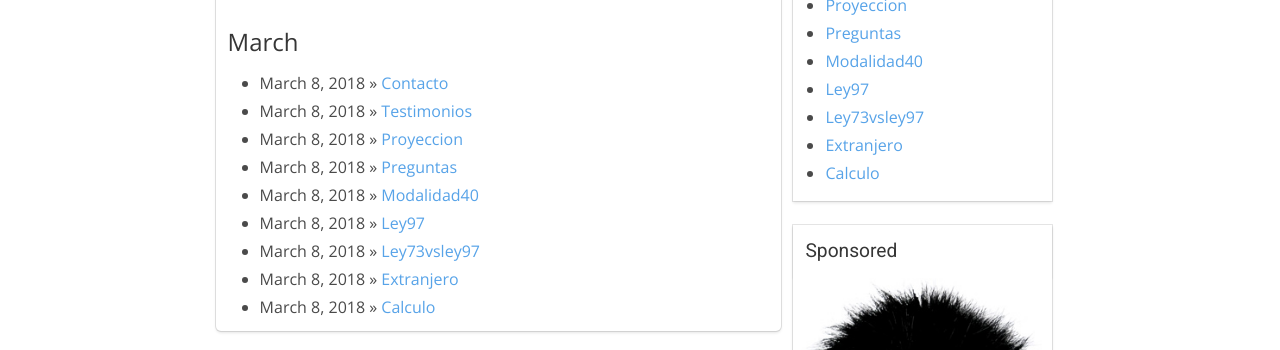
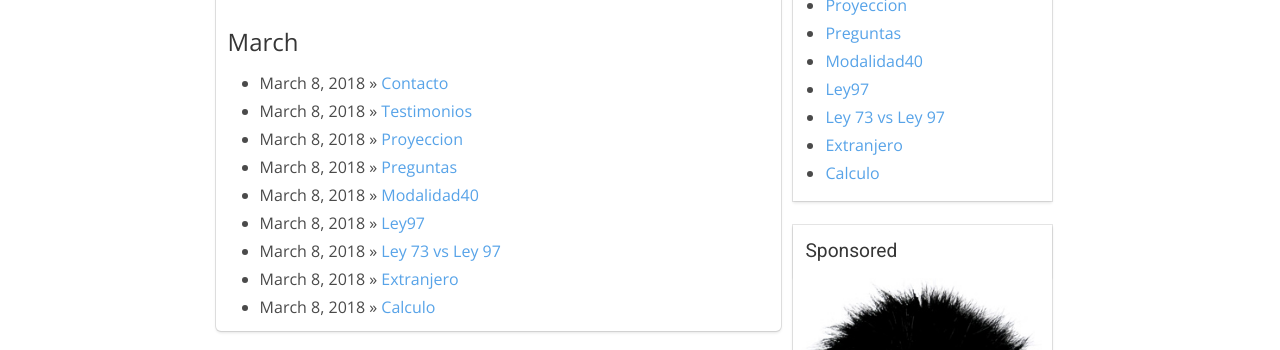
Before and after one commit to PensionesMexico/PensionesMexico.github.io, a Jekyll site: the page built from archive.html, in a window 1280 px wide. Shown: the part 350-700 px from the top of the page. Built offline with Jekyll 4.4.1, drawn with Linux system fonts in a browser that asks for light colours.

Commit message:
Update 2018-03-08-Ley73vsLey97.md

```diff
--- a/_posts/2018-03-08-Ley73vsLey97.md
+++ b/_posts/2018-03-08-Ley73vsLey97.md
@@ -1,3 +1,7 @@
+---
+title: Ley 73 vs Ley 97
+---
+
 ## ¿A qué Ley perteneces y cuáles son las diferencias?
 
 Si cotizas al IMSS, lo primero que debes saber es a qué Ley del IMSS perteneces, ya que actualmente existen dos leyes y cada una con requisitos y beneficios diferentes.
```
